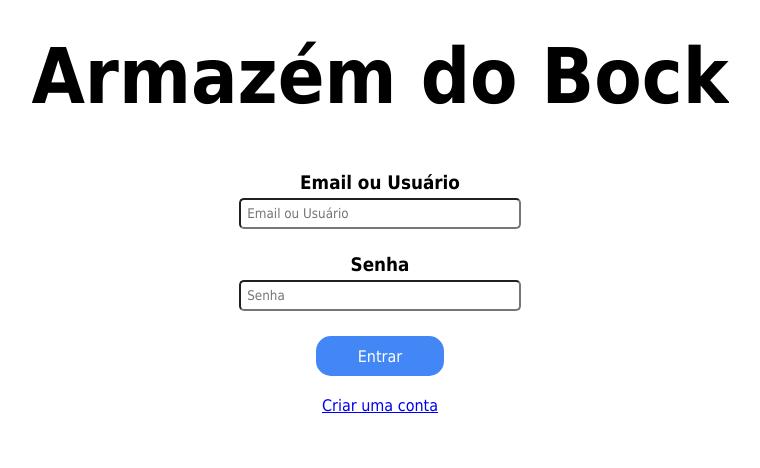
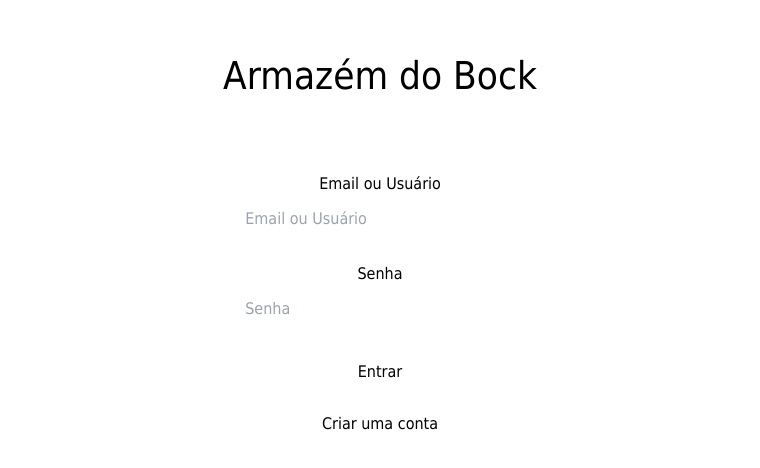
Before and after one commit to erikbocks/warehouse, a React (Create React App) app: page / in a window 1280 px wide. Shown: the top 468 px of the page, without its empty margins (260-1020 px from the left). Built offline with nearby package versions, Linux system fonts and the light colour scheme.

Commit message:
troca de css puro para tailwind css

```diff
--- a/package.json
+++ b/package.json
@@ -43,5 +43,8 @@
       "last 1 firefox version",
       "last 1 safari version"
     ]
+  },
+  "devDependencies": {
+    "tailwindcss": "^3.3.3"
   }
 }
--- /dev/null
+++ b/src/index.css
@@ -0,0 +1,3 @@
+@tailwind base;
+@tailwind components;
+@tailwind utilities;
--- a/src/index.js
+++ b/src/index.js
@@ -3,6 +3,7 @@ import ReactDOM from 'react-dom/client';
 import App from './App';
 import reportWebVitals from './reportWebVitals';
 import { BrowserRouter } from 'react-router-dom';
+import './index.css'
 
 const root = ReactDOM.createRoot(document.getElementById('root'));
 root.render(
--- a/src/styles/LoginForm.css
+++ b/src/styles/LoginForm.css
@@ -27,9 +27,9 @@
 .loginSubmitButton {
     font-size: 1rem;
     font-family: Tahoma;
-    color: white;
+    /* color: white;
     background-color: #4287f5;
-    border: solid 2px #4287f5;
+    border: solid 2px #4287f5; */
     border-radius: 15px;
     cursor: pointer;
 }
--- /dev/null
+++ b/tailwind.config.js
@@ -0,0 +1,10 @@
+/** @type {import('tailwindcss').Config} */
+module.exports = {
+  content: [
+    "./src/**/*.{js, jsx, ts, tsx}",
+  ],
+  theme: {
+    extend: {},
+  },
+  plugins: [],
+}
```
Also changed, not shown: anotacao.txt (added), 1 other file (tests, documents, lock files or other folders).
